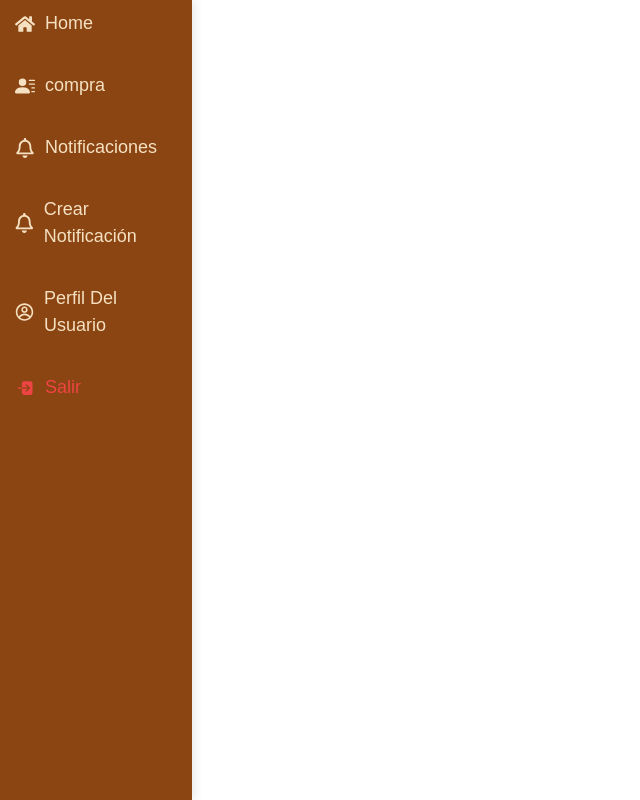
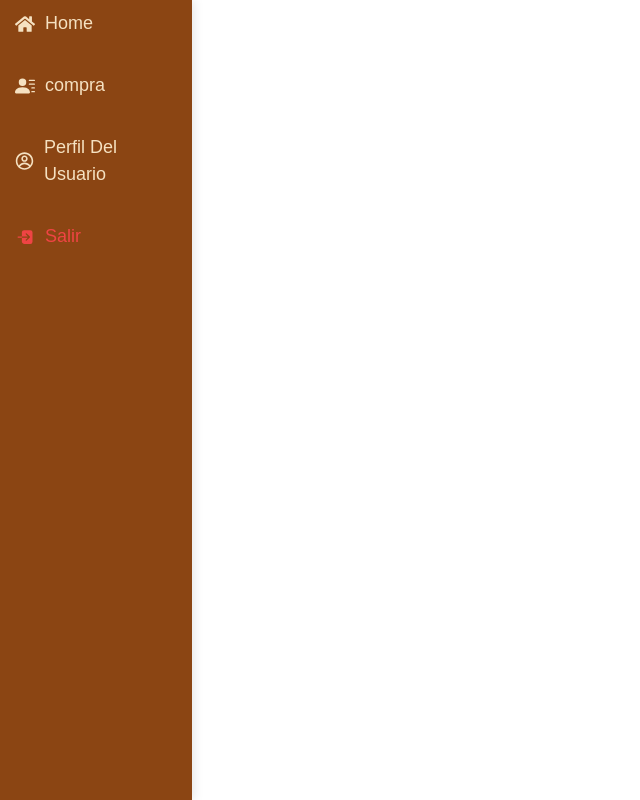
Before and after one commit to johnnymunox004/compra_de_cafe, a React (Vite) app in the folder frontend/: page /notificaciones in a window 1280 px wide. Shown: the top 800 px of the page, without its empty margins (0-640 px from the left). Built offline with nearby package versions, Linux system fonts and the light colour scheme; no server answers; sample sign-in values are in the browser's storage.

Commit message:
Añadí nueva funcionalidad X

```diff
--- a/frontend/src/components/navLinks.jsx
+++ b/frontend/src/components/navLinks.jsx
@@ -39,14 +39,7 @@ const NavLinks = () => {
       <FaUserAstronaut className="icon" />
       <span>Usuarios</span>
     </Link> */}
-    <Link to="/notificaciones" className="nav-link">
-      <FaRegBell className="icon" />
-      <span>Notificaciones</span>
-    </Link>
-    <Link to="/creaaenotificaciones" className="nav-link">
-      <FaRegBell className="icon" />
-      <span>Crear Notificación</span>
-    </Link>
+
     <Link to="/profile" className="nav-link">
       <CgProfile className="icon" />
       <span>Perfil Del Usuario</span>
```
